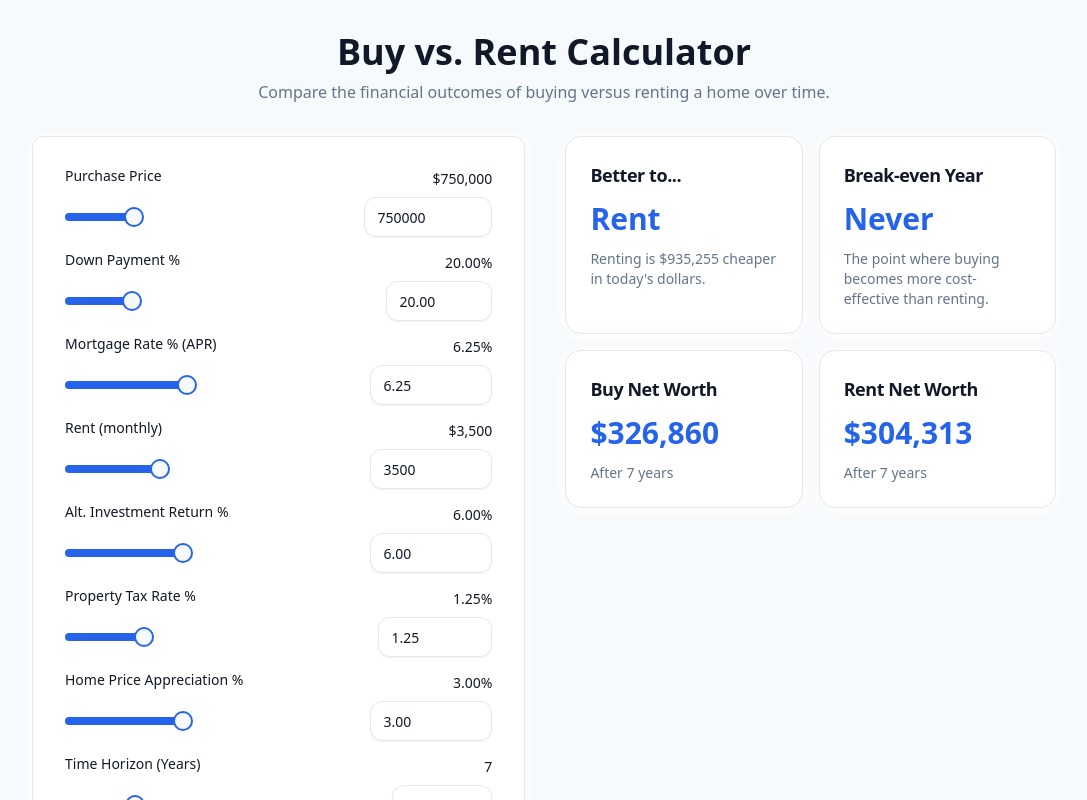
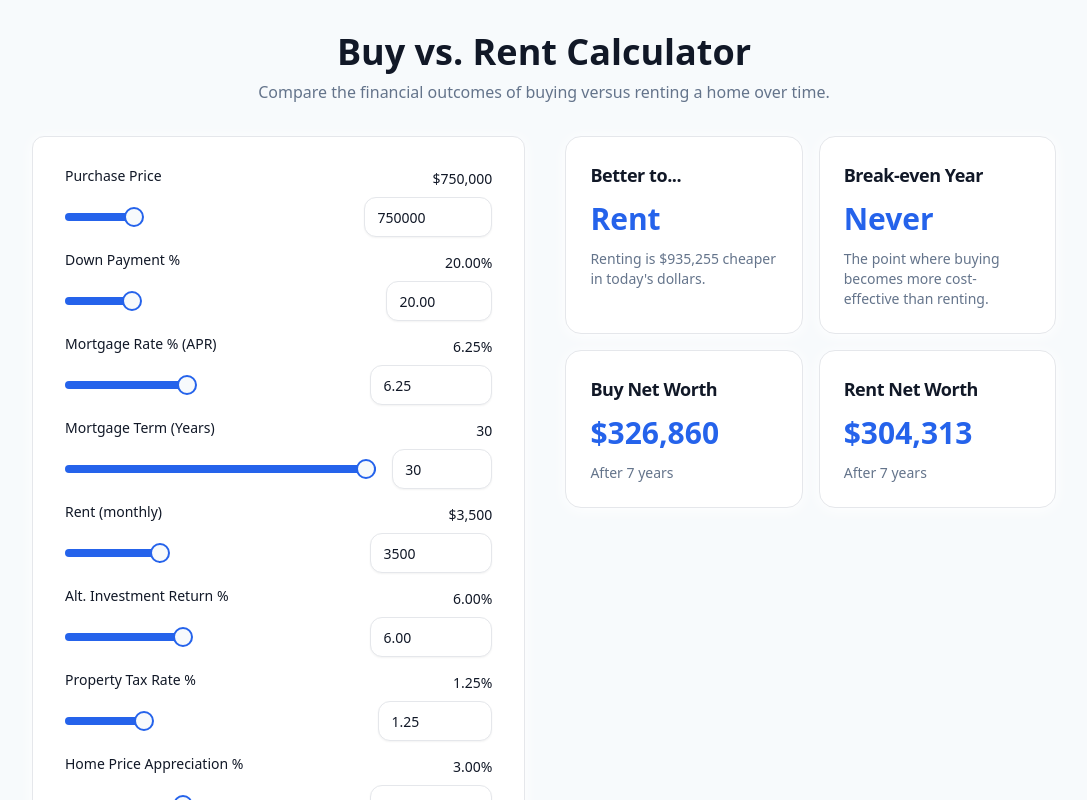
Before and after one commit to pradhakr1984/buyrentcalc, a Next.js app: page / in a window 1280 px wide. Shown: the top 800 px of the page, without its empty margins (96-1183 px from the left). Built offline with nearby package versions, Linux system fonts and the light colour scheme.

Commit message:
Add missing mortgageTermYears field and improve form validation

```diff
--- a/app/page.tsx
+++ b/app/page.tsx
@@ -17,7 +17,9 @@ export default function Home() {
   const [results, setResults] = useState<CalculationOutput | null>(null);
 
   useEffect(() => {
-    setResults(calculate(watchedInputs));
+    if (watchedInputs && Object.values(watchedInputs).every(val => val !== undefined)) {
+      setResults(calculate(watchedInputs));
+    }
   }, [watchedInputs]);
 
   const formatCurrency = (value: number) =>
@@ -76,6 +78,21 @@ export default function Home() {
                 max={0.15}
                 step={0.0001}
                 isPercentage
+              />
+            )}
+          />
+          <Controller
+            name="mortgageTermYears"
+            control={control}
+            render={({ field }) => (
+              <InputField
+                label="Mortgage Term (Years)"
+                value={field.value || 0}
+                setValue={field.onChange}
+                min={15}
+                max={30}
+                step={1}
+                isCurrency={false}
               />
             )}
           />
```
